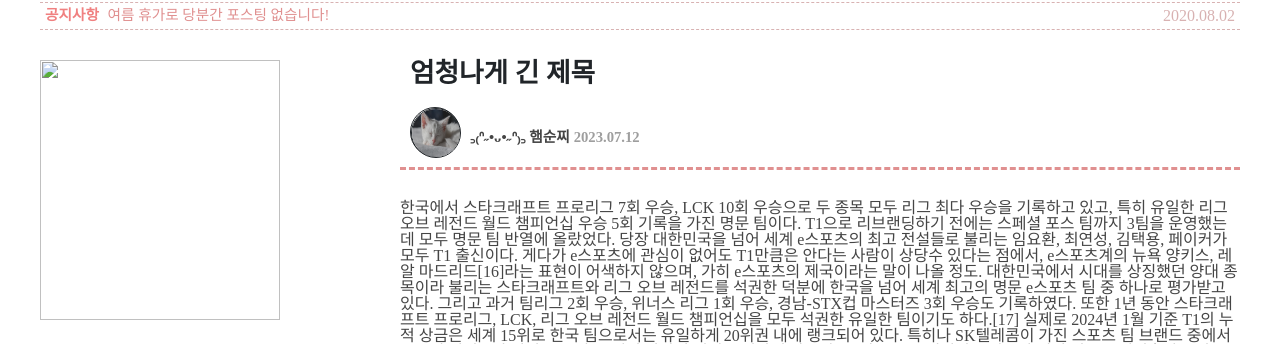
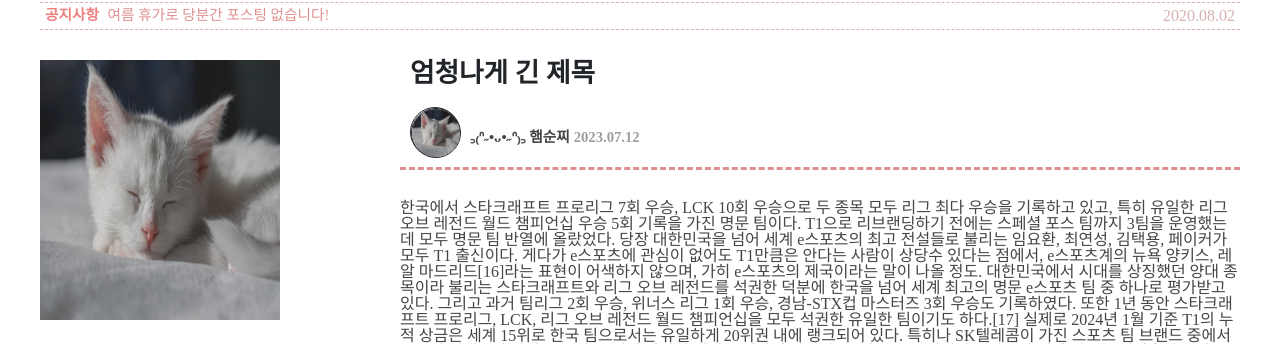
Before and after one commit to k1015ovo/postingpage, a plain HTML site: page index.html in a window 1280 px wide. Shown: the part 688-1032 px from the top of the page. Drawn offline with nearby package versions, Linux system fonts and the light colour scheme; a web font is replaced by a local one.

Commit message:
Update index.html

```diff
--- a/index.html
+++ b/index.html
@@ -97,7 +97,7 @@
         <div class="left">
             <div class="profile">
                 <div class="profile-image-main">
-                    <img src="../blog/img/cat.jpg" alt="">
+                    <img src="img/cat.jpg" alt="">
                 </div>
                 <span class="profile-information">
                     패션 정보 공유 블로그 ๑◕‿‿◕๑ <br> 협업, 광고 문의 <br>
```
